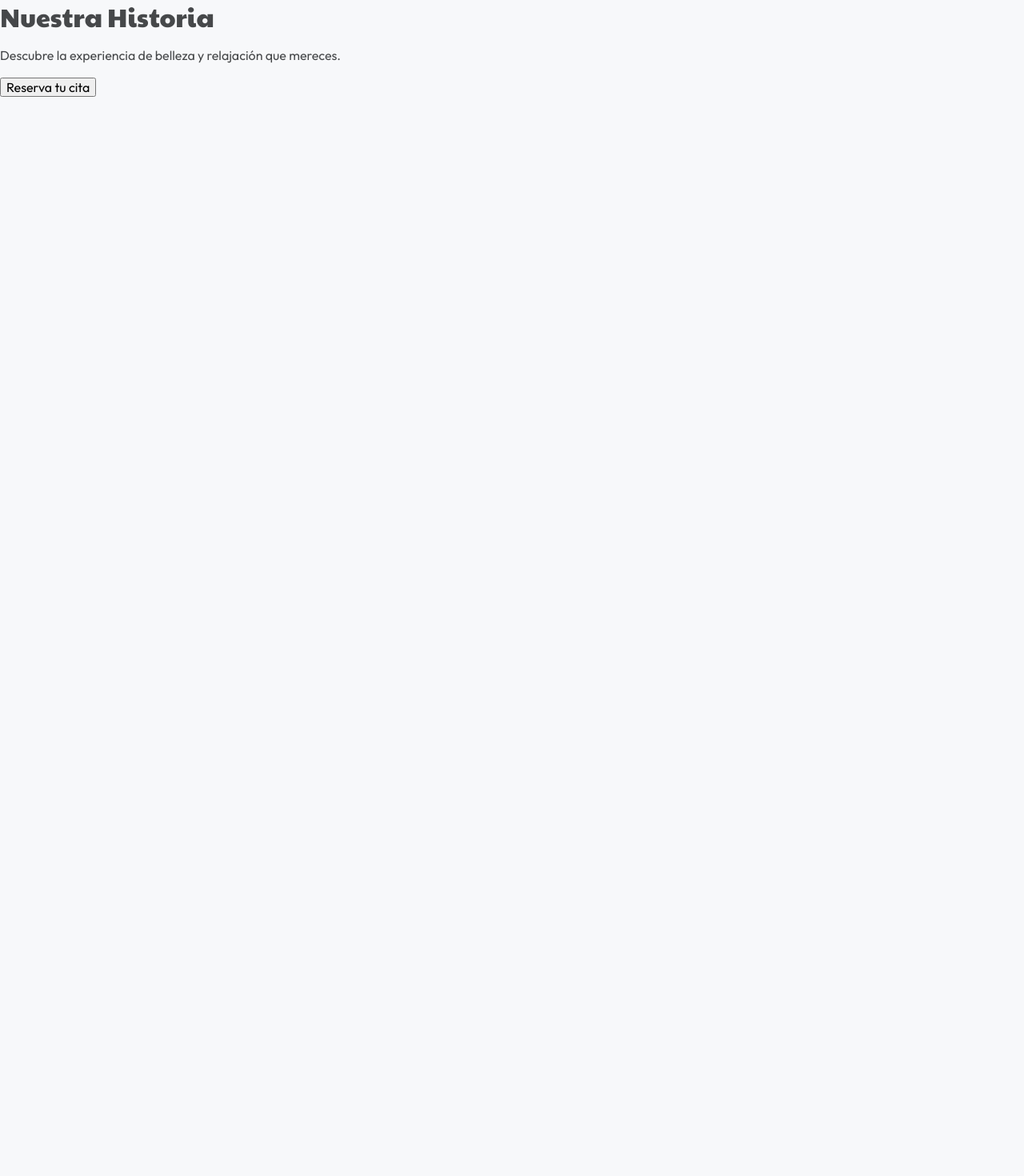
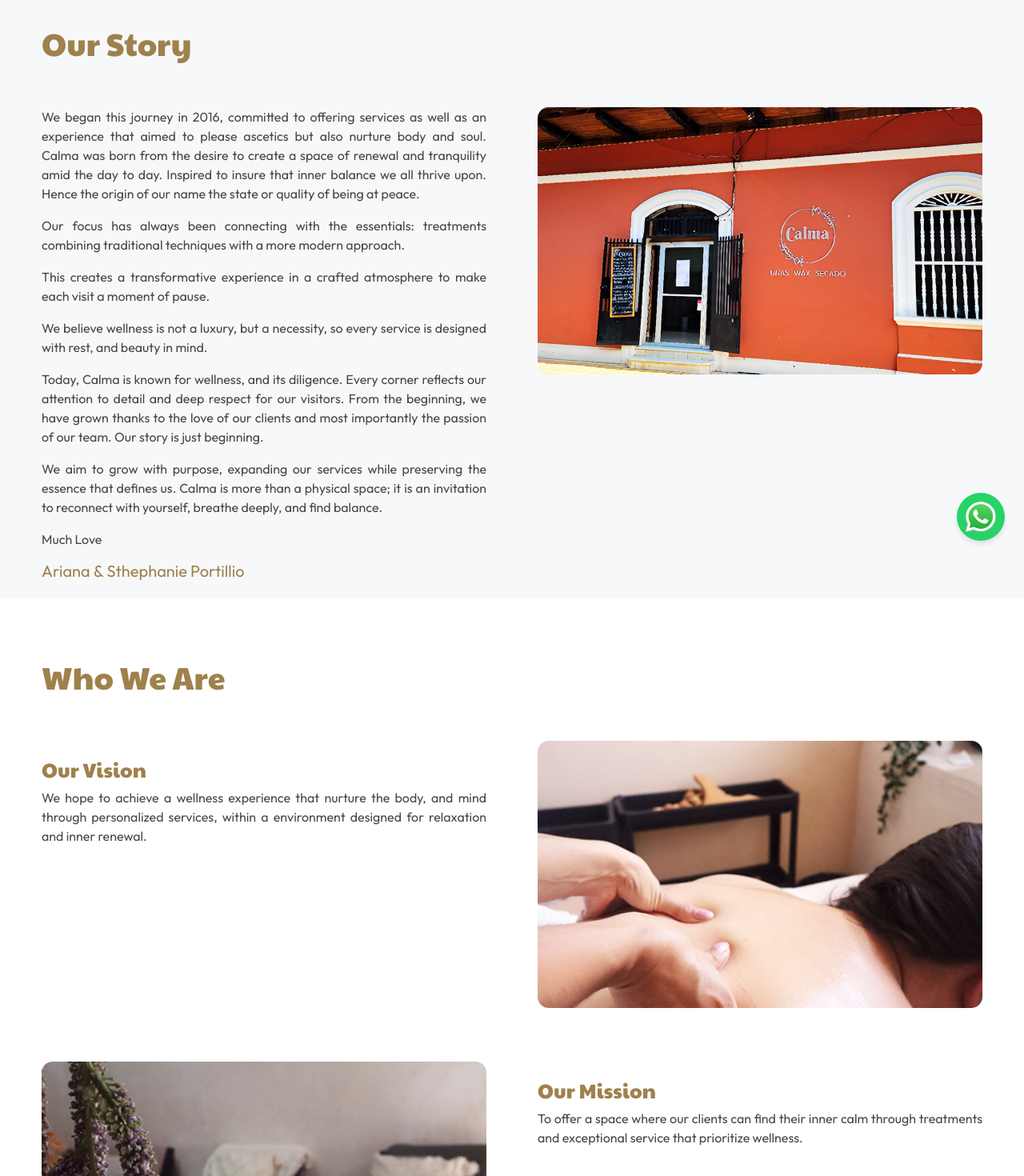
Before and after one commit to darrelmasis/Calma, a React (Vite) app in the folder client/: page /history in a window 1280 px wide. Shown: the part 100-1570 px from the top of the page at 80% size. Before the commit the page ends 800 px from the top, so only its background shows below. Built offline with nearby package versions, Linux system fonts and the light colour scheme.

Commit message:
feat: mejorar la pantalla de Historia con contenido dinámico y agregar componente Footer

```diff
--- a/client/src/pages/screens/History.jsx
+++ b/client/src/pages/screens/History.jsx
@@ -1,15 +1,112 @@
 import React from 'react'
 import { usePageTitle } from '@utils/utils'
 import Header from '../../components/layout/Header'
+import Footer from '../../components/layout/Footer'
+import { FadeInWhenVisible as Fade } from '../../components/commons/animations/FadeInWhenVisible'
+import { useLang } from '../../i18n/LanguageContext'
+import FloatingButton from '../../components/commons/FloatingButton'
 
 const History = () => {
-  usePageTitle('Historia')
+  const { t } = useLang()
+  usePageTitle(t('history.pageTitle'))
   return (
     <div>
+      <FloatingButton phoneNumber="83275144" message="¡Hola! Me gustaría más información." />
       <Header />
-      <h1>Nuestra Historia</h1>
-      <p>Descubre la experiencia de belleza y relajación que mereces.</p>
-      <button onClick={() => alert('Próximamente podrás reservar tus citas aquí!')}>Reserva tu cita</button>
+
+      <section className="py-4 body-bg">
+        <div className="container">
+          <div className="grid">
+            <div className="grid-row mb-6">
+              <div className="grid-col-12">
+                <Fade><h1 className="fs-4 text-primary text-center text-md-start">{t('history.section_1.title')}</h1></Fade>
+              </div>
+            </div>
+            <div className="grid-row gap-lg-4">
+              <div className="grid-col-12 grid-col-md-6 text-justify">
+                <Fade>
+                  <p className=" mt-0">
+                    {t('history.section_1.history_p1')}
+                  </p>
+                </Fade>
+                <Fade>
+                  <p className="">{t('history.section_1.history_p2')}</p>
+                </Fade>
+                <Fade>
+                  <p className="">{t('history.section_1.history_p3')}</p>
+                </Fade>
+                <Fade>
+                  <p className="">{t('history.section_1.history_p4')}</p>
+                </Fade>
+                <Fade>
+                  <p className="">{t('history.section_1.history_p5')}</p>
+                </Fade>
+                <Fade>
+                  <p className="">{t('history.section_1.history_p6')}</p>
+                </Fade>
+                <Fade>
+                  <p className="">{t('history.section_1.end_tag')}</p>
+                </Fade>
+                <Fade>
+                  <span className="text-primary fs-1">{t('history.section_1.owners')}</span>
+                </Fade>
+              </div>
+              <div className="grid-col-12 grid-col-md-6 text-end">
+                <Fade className='position-sticky top-1 mb-3'>
+                  <img className='rounded w-100' src="/history-right.png" alt="" />
+                </Fade>
+              </div>
+            </div>
+          </div>
+        </div>
+      </section>
+
+
+      <section className='bg-container py-6' id='about'>
+        <div className="container">
+          <div className="grid-row mb-6">
+            <div className="grid-col-12">
+              <Fade>
+                <h1 className="fs-4 text-primary text-center text-md-start">{t('history.section_2.title')}</h1>
+              </Fade>
+            </div>
+          </div>
+          <div className="grid">
+            <div className="grid-row mb-6 gap-lg-4">
+              <div className="grid-col-12 grid-col-md-6">
+                <h2 className="fs-2 text-primary">{t('history.section_2.visionTitle')}</h2>
+                <Fade>
+                  <p className="mt-0  text-justify">
+                    {t('history.section_2.visionDescription')}
+                  </p>
+                </Fade>
+              </div>
+              <div className="grid-col-12 grid-col-md-6 text-end">
+                <Fade>
+                  <img className='rounded w-100 position-md-sticky top-md-1 mb-3' src="/vission.png" alt="" />
+                </Fade>
+              </div>
+            </div>
+            <div className="grid-row mb-6 gap-lg-4">
+              <div className="grid-col-12 grid-col-md-6 order-1 order-md-2">
+                <h2 className="fs-2 text-primary">{t('history.section_2.missionTitle')}</h2>
+                <Fade>
+                  <p className="text-justify mt-0">
+                    {t('history.section_2.missionDescription')}
+                  </p>
+                </Fade>
+              </div>
+              <div className="grid-col-12 grid-col-md-6 text-end order-2 order-md-1">
+                <Fade>
+                  <img className='rounded w-100 position-md-sticky top-md-1 mb-3' src="/mission.png" alt="" />
+                </Fade>
+              </div>
+            </div>
+          </div>
+
+        </div>
+      </section>
+      <Footer />
     </div>
   )
 }
```
